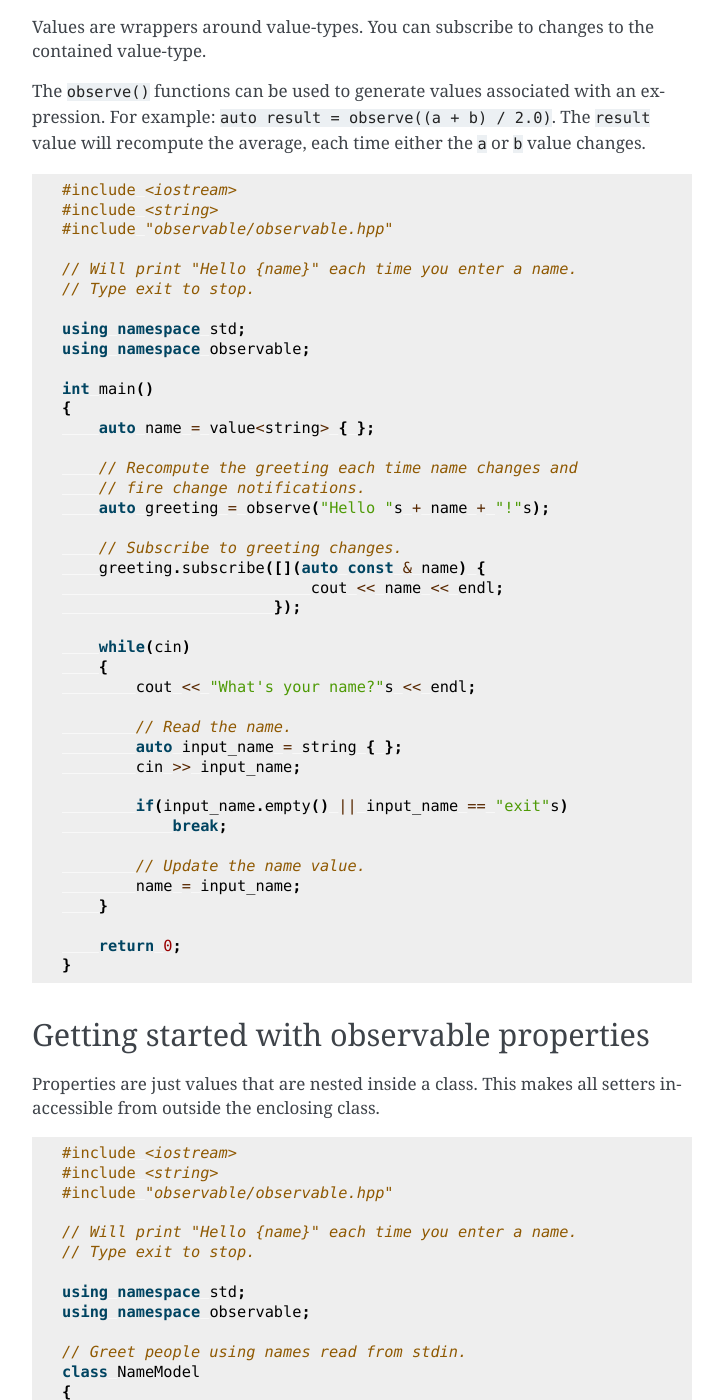
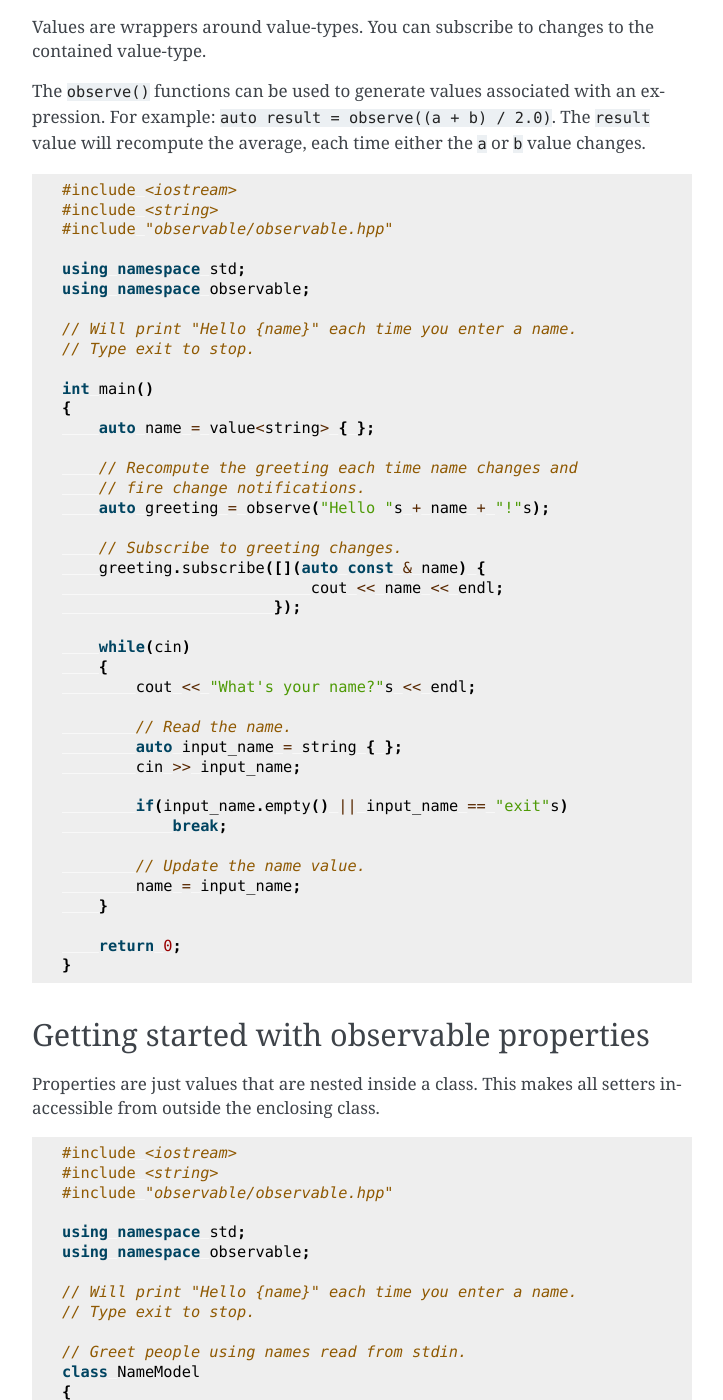
Before and after one commit to ddinu/observable, a Sphinx documentation site: the page built from docs/sphinx/getting-started.rst, in a window 1280 px wide and 1400 px high, scrolled down 1483 px. Shown: the whole window, without its empty margins (388-1111 px from the left). Built offline with Sphinx 7.4.7, drawn with Linux system fonts in a browser that asks for light colours.

```diff
--- a/docs/sphinx/getting-started.rst
+++ b/docs/sphinx/getting-started.rst
@@ -89,11 +89,11 @@ or ``b`` value changes.
     #include <string>
     #include "observable/observable.hpp"
 
+    using namespace std;
+    using namespace observable;
+
     // Will print "Hello {name}" each time you enter a name.
     // Type exit to stop.
-
-    using namespace std;
-    using namespace observable;
 
     int main()
     {
@@ -138,11 +138,11 @@ setters inaccessible from outside the enclosing class.
     #include <string>
     #include "observable/observable.hpp"
 
+    using namespace std;
+    using namespace observable;
+
     // Will print "Hello {name}" each time you enter a name.
     // Type exit to stop.
-
-    using namespace std;
-    using namespace observable;
 
     // Greet people using names read from stdin.
     class NameModel
```
Also changed, not shown: 3 other files.
